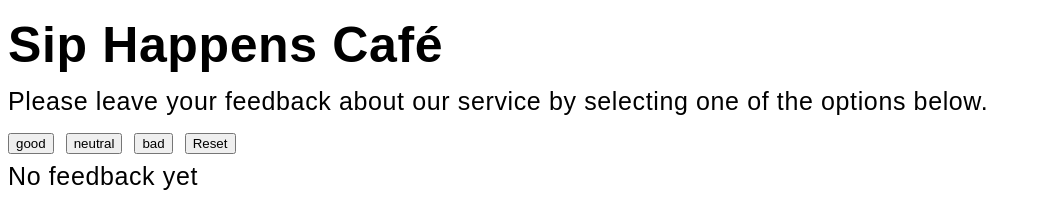
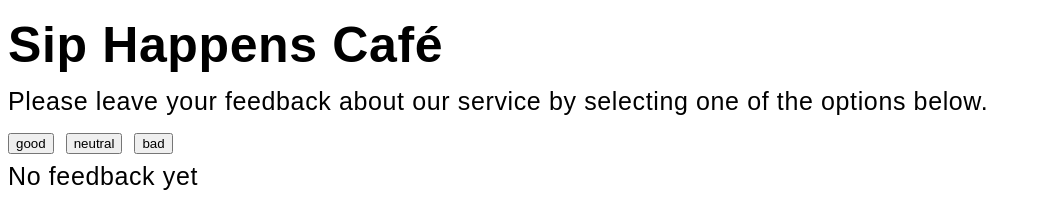
Before and after one commit to novikovanat/goit-react-hw-02, a React (Vite) app: page / in a window 1280 px wide. Shown: the top 211 px of the page, without its empty margins (0-1041 px from the left). Built offline with nearby package versions, Linux system fonts and the light colour scheme.

Commit message:
conditional button added

```diff
--- a/src/components/App.jsx
+++ b/src/components/App.jsx
@@ -50,7 +50,12 @@ const App = () => {
   return (
     <>
       <Description></Description>
-      <Options values={[updateFeedback, option, reset]}></Options>
+      <Options
+        updateFeedbackHandler={updateFeedback}
+        option={option}
+        resetHandler={reset}
+        totalFeedbackValue={totalFeedback}
+      ></Options>
       {totalFeedback === 0 ? (
         <Notification></Notification>
       ) : (
--- a/src/components/options/Options.jsx
+++ b/src/components/options/Options.jsx
@@ -1,15 +1,28 @@
 import css from "../options/options.module.css";
 
-export default function Feedback({ values: [handler, option, reset] }) {
+export default function Options({updateFeedbackHandler,option,resetHandler,totalFeedbackValue}
 
+) {
   const buttonList = Object.keys(option).map((key) => (
     <li key={key}>
-      <button onClick={handler} name={key}>
+      <button onClick={updateFeedbackHandler} name={key}>
         {key}
       </button>
     </li>
   ));
 
-  return <ul className={css.buttons}>{buttonList}
-   <li>{<button onClick={reset} name="reset">Reset</button>}</li></ul>;
+  return (
+    <ul className={css.buttons}>
+      {buttonList}
+      {totalFeedbackValue>0 && (
+        <li>
+          {
+            <button onClick={resetHandler} name="reset">
+              Reset
+            </button>
+          }
+        </li>
+      )}
+    </ul>
+  )
 }
```
